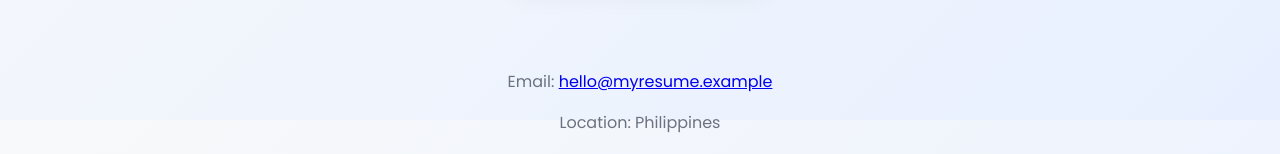
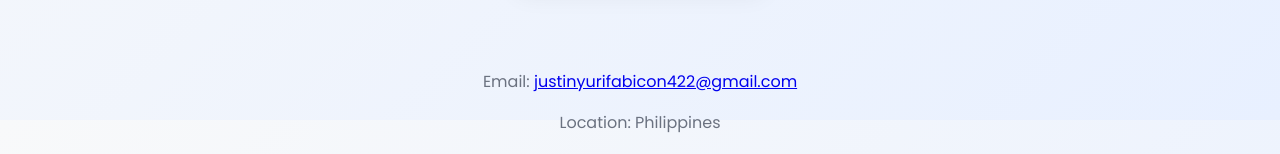
Before and after one commit to JYURIFF/resume, a plain HTML site: page contact.html in a window 1280 px wide. Shown: the part 680-834 px from the top of the page. Drawn offline with Linux system fonts and the light colour scheme.

Commit message:
Update contact.html

```diff
--- a/contact.html
+++ b/contact.html
@@ -40,7 +40,7 @@
       </form>
 
       <div class="contact-info">
-        <p>Email: <a href="mailto:hello@myresume.example">hello@myresume.example</a></p>
+        <p>Email: <a href="mailto:hello@myresume.example">justinyurifabicon422@gmail.com</a></p>
         <p>Location: Philippines</p>
         <div class="socials">
           <a href="#">LinkedIn</a> • <a href="#">GitHub</a>
```
